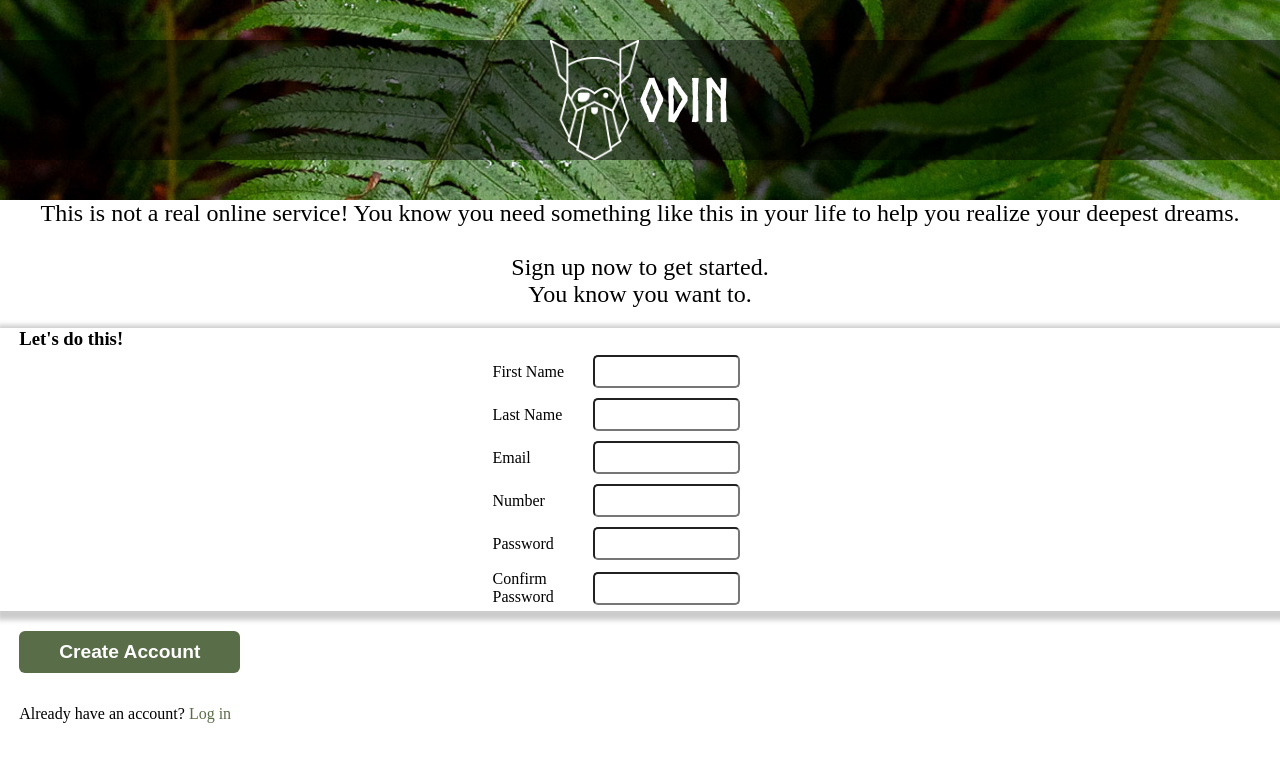
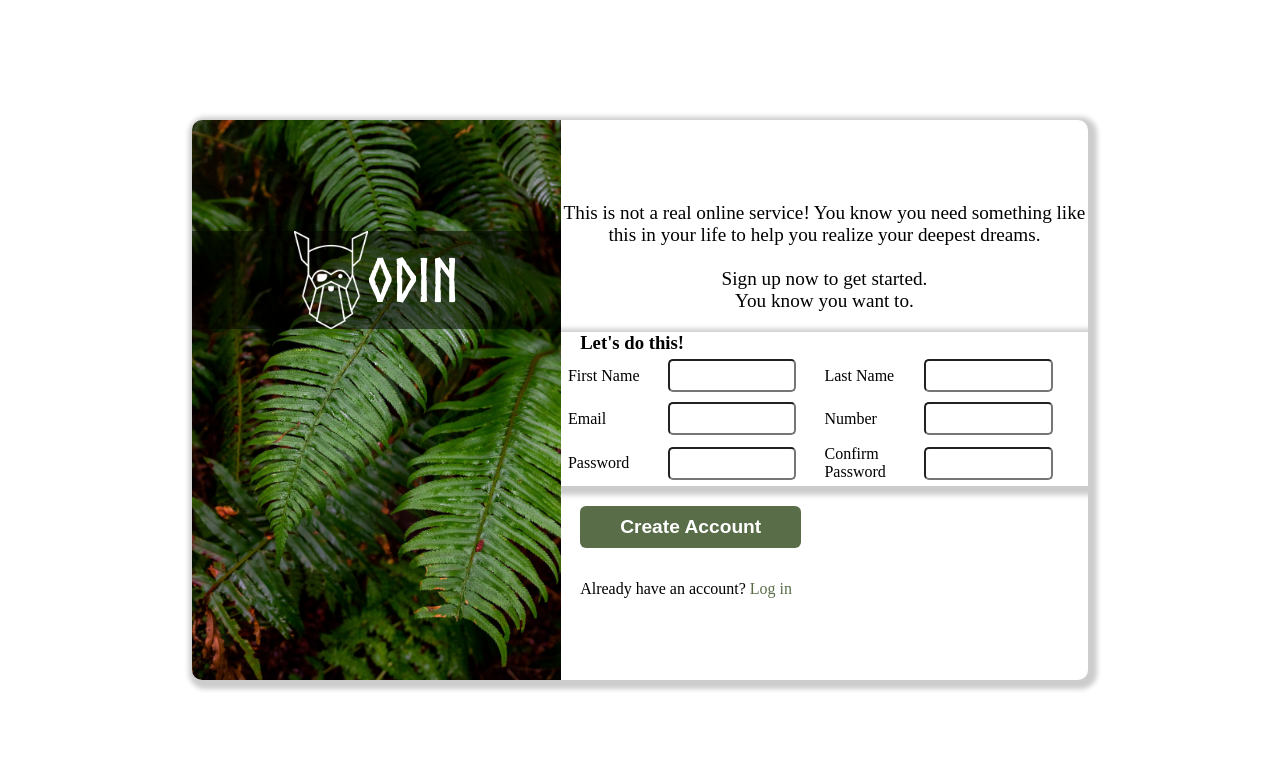
Before and after one commit to nqnguyen1/Sign-up-Page, a plain HTML site: page index.html in a window 1280 px wide. Drawn offline with Linux system fonts and the light colour scheme.

Commit message:
finish desktop

```diff
--- a/index.css
+++ b/index.css
@@ -167,3 +167,47 @@ button {
 
     }
 }
+
+@media only screen and (min-width: 961px) {
+    #container {
+        max-width: 70%;
+        max-height: 70%;
+        flex-direction: row;
+        box-shadow: 3px 3px 5px 6px #ccc;
+        border-radius: 10px;
+        overflow: hidden;
+
+    }
+
+    #left {
+        height: 100%;
+        width: 70%;
+        align-items: flex-start;
+    }
+
+    #logo {
+        max-width: 20%;
+
+    }
+
+    #logoDiv {
+        width: 100%;
+        height: auto;
+        margin-top: 30%;
+
+    }
+
+    #ad {
+        font-size: 1.2rem;
+        text-align: center;
+    }
+
+    fieldset {
+        flex-direction: row;
+
+    }
+
+    #right {
+        overflow: hidden;
+    }
+}
```
